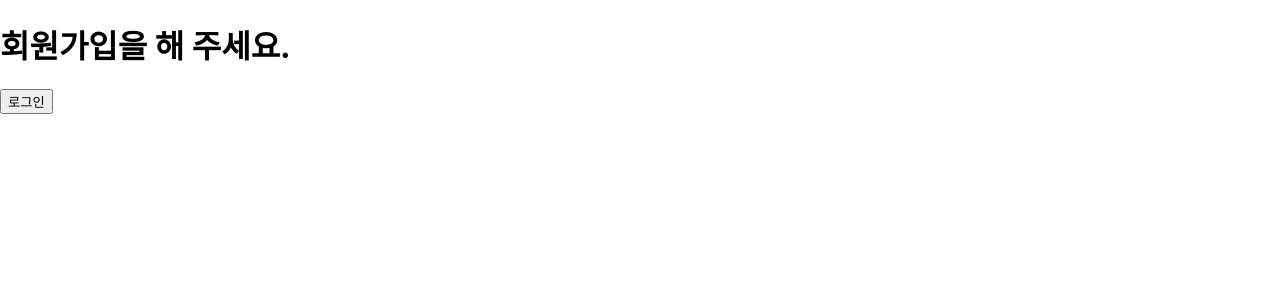
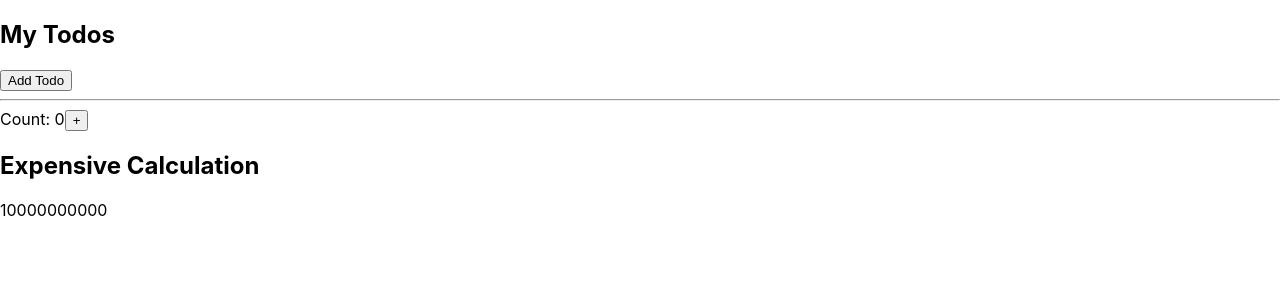
Before and after one commit to hjlee-kr-2025/react_study, a React (Create React App) app in the folder my-app/: page / in a window 1280 px wide. Shown: the top 300 px of the page. Built offline with nearby package versions, Linux system fonts and the light colour scheme.

Commit message:
250124-useMemo사용전.

```diff
--- /dev/null
+++ b/my-app/src/ch07/Calculation.jsx
@@ -0,0 +1,46 @@
+// Calculation.jsx
+import React,{useState, useMemo} from "react";
+
+function Calculation(props) {
+  // count=0 의 변수선언
+  const [count, setCount] = useState(0);
+  // todos=[] 의 변수선언
+  const [todos, setTodos] = useState([]);
+  const calculation = expensiveCalulation(count);
+
+  const increment = () => {
+    setCount((count) => count + 1);
+  }
+  const addTodo = () => {
+    setTodos((t) => [...t, "new Todo"]);
+  }
+
+  return (
+    <div>
+      <div>
+        <h2>My Todos</h2>
+        {todos.map((todo, index)=>{
+          return <p key={index}>{todo}</p>
+        })}
+        <button onClick={addTodo}>Add Todo</button>
+      </div>
+      <hr />
+      <div>
+        Count: {count}
+        <button onClick={increment}>+</button>
+        <h2>Expensive Calculation</h2>
+        {calculation}
+      </div>
+    </div>
+  );
+}
+
+const expensiveCalulation = (num) => {
+  console.log("Calculating....");
+  for (let i = 0; i<10000000000 ; i++) {
+    num += 1;
+  }
+  return num;
+}
+
+export default Calculation;
--- /dev/null
+++ b/my-app/src/ch09/MainPage.jsx
@@ -0,0 +1,31 @@
+// MainPage.jsx
+import React, {useState} from "react";
+import WarningBanner from "./WarningBanner";
+
+function MainPage(props) {
+  // showWarning = false 담아서 선언하겠습니다.
+  const [showWarning, setShowWarning] = useState(false);
+
+  // 버튼이 클릭되었을때 실행할 함수를 정의
+  const handleToggleClick = () => {
+    setShowWarning(prevShowWarning => !prevShowWarning);
+    /*
+    prevShowWarning => !prevShowWarning;
+    ====>
+    function (prevShowWarning) {
+      return !prevShowWarning;
+    }
+    */
+  };
+
+  return (
+    <div>
+      <WarningBanner warning={showWarning} />
+      <button onClick={handleToggleClick}>
+        {showWarning ? '감추기' : '보이기'}
+      </button>
+    </div>
+  );
+}
+
+export default MainPage;
--- /dev/null
+++ b/my-app/src/ch09/WarningBanner.jsx
@@ -0,0 +1,15 @@
+// WarningBanner.jsx
+import React from "react";
+
+// warning변수가 참일때만 경고 문구를 보여주도록 하는 컴포넌트
+function WarningBanner(props) {
+  if (!props.warning) {
+    return null;//렌더링을 하지 않습니다.
+  }
+
+  return (
+    <div>경고!</div>
+  );
+}
+
+export default WarningBanner;
--- a/my-app/src/index.js
+++ b/my-app/src/index.js
@@ -15,12 +15,14 @@ import Toggle from './ch08/Toggle';
 import ConfirmButton from './ch08/ConfirmButton';
 import Football from './ch08/Football';
 import LoginControl from './ch09/LoginControl';
+import MainPage from './ch09/MainPage';
+import Calculation from './ch07/Calculation';
 
 const root = ReactDOM.createRoot(document.getElementById('root'));
 // setInterval(실행함수, 반복실행시간ms);
 
 root.render(
-    <LoginControl />
+    <Calculation />
 );
 
 // If you want to start measuring performance in your app, pass a function
```
Also changed, not shown: my-app/src/ch09/MailBox.jsx (added, +19 -0 lines), 1 other file (tests, documents, lock files or other folders).
